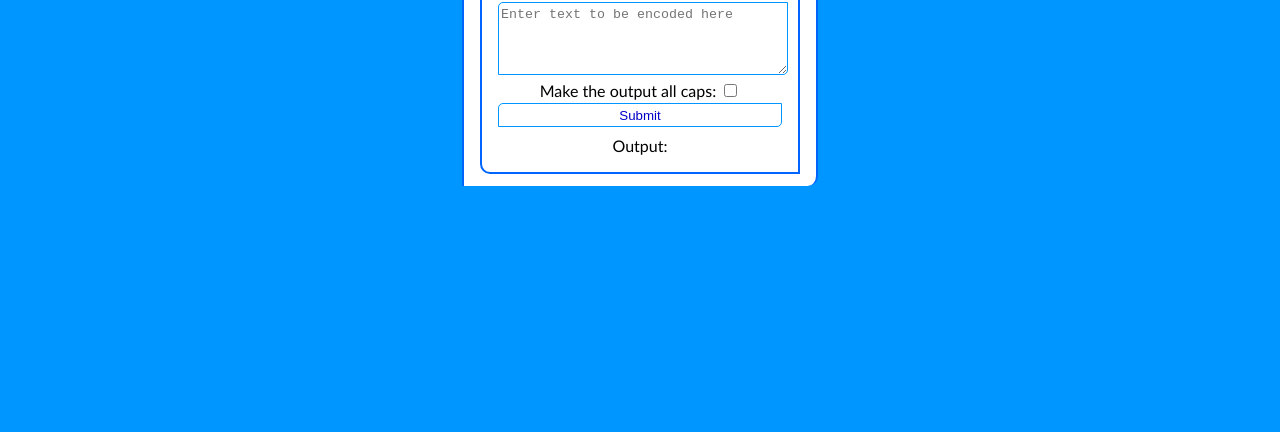
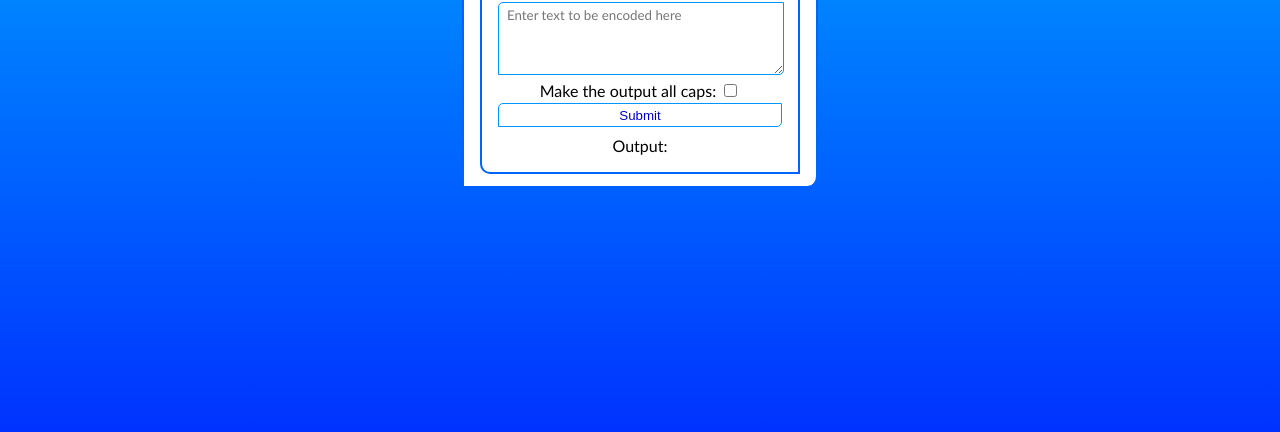
Before and after one commit to MariusKressin/Substitution-Cipher, a plain HTML site: page CodeOn.html in a window 1280 px wide. Shown: the part 368-800 px from the top of the page. Drawn offline with Linux system fonts and the light colour scheme.

Commit message:
Gradient
A gradient was added to the background of this web-app to make it look better.

```diff
--- a/CodeOn.html
+++ b/CodeOn.html
@@ -2,15 +2,27 @@
 <html lang = "en-US">
 	<head>
 		<meta charset = "UTF-8"/>
-		<title>Simple Substitution Cipher</title>
+		<title>Substitution Cipher Encoder</title>
 		<style>
 			* {
 				transition: ease 0.1s;
+				-webkit-scrollbar-color: rgb(0, 150, 255) white;
+				-webkit-scrollbar-width: thin;
+			}
+			*::-webkit-scrollbar {
+			    width: 7.5px;
+			    background: rgb(0, 150, 255);
+			    border-radius: 0px 10px 0px 0px;
+			}
+			*::-webkit-scrollbar-thumb {
+			    background: rgb(0, 0, 255);
+			    border-radius: 0px 10px 0px 0px;
+			}
+			*::-webkit-scrollbar-thumb {
+			    background: rgb(0, 0, 150);
 			}
 			body {
-				background: rgb(0, 150, 255);
-				text-align: center;
-				align-items: center;
+				background: linear-gradient(rgb(0, 200, 255), rgb(0, 50, 255)) rgb(0, 150, 255);
 				font-family: "Calibri", sans-serif, serif;
 				height: 100%;
 			}
@@ -18,12 +30,15 @@
 				font-family: "Calibri Light", sans-serif, serif;
 			}
 			textarea {
-				max-width: 100%;
+				max-width: calc(100% - 1rem);
 				max-height: 4rem;
-				min-width: 100%;
+				min-width: calc(100% - 1rem);
 				min-height: 4rem;
 				border-radius: 5px 0px 5px 0px;
 				border: 1px solid rgb(0, 150, 255);
+				padding-left: 0.5rem;
+				padding-right: 0.5rem;
+				font-family: "Calibri", sans-serif, serif;
 			}
 			#capson {
 				background: black;
```
